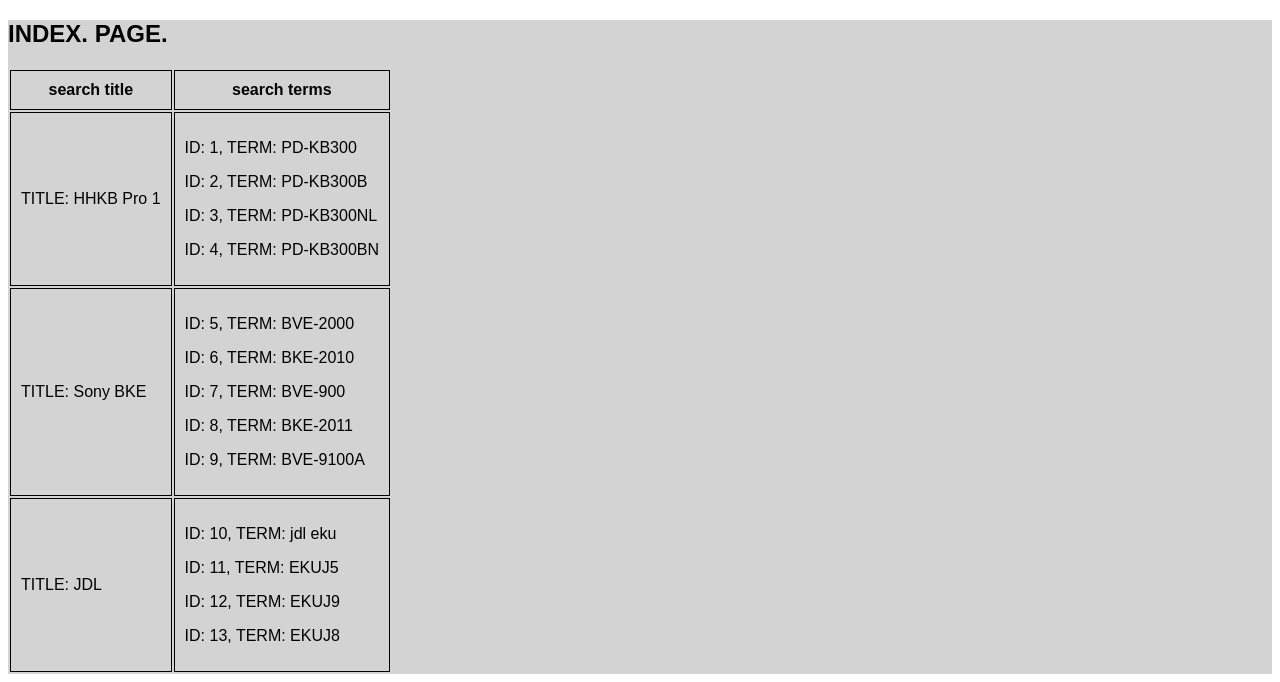
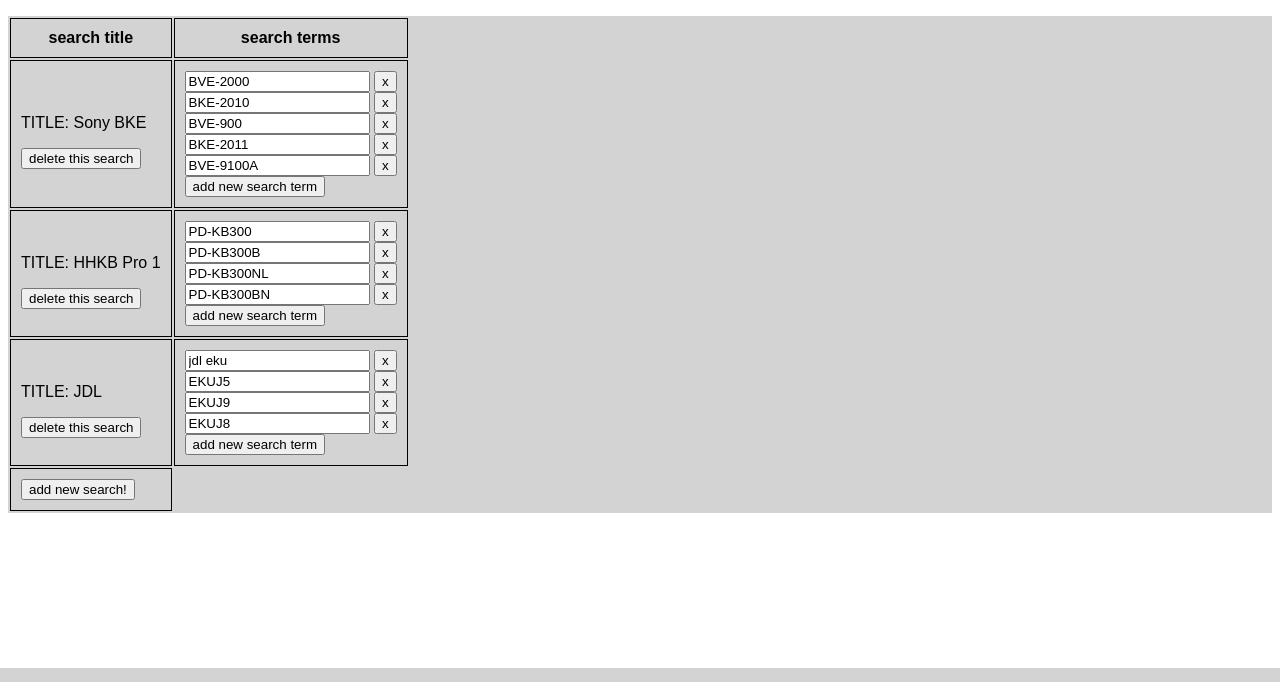
Before and after one commit to sprinkuls/highball, a Flask app: page /searches in a window 1280 px wide. Shown: the part 132-814 px from the top of the page. Run offline with Flask 3, Linux system fonts and the light colour scheme; data comes from the database, SQL or seed files in the repository; some libraries are stand-ins or nearby versions.

Commit message:
implement create/delete functionality for searches and search terms

```diff
--- a/app.py
+++ b/app.py
@@ -3,7 +3,7 @@ import sys
 import threading
 
 import flask
-from flask import Flask, send_file, render_template
+from flask import Flask, send_file, render_template, abort
 
 import background
 from search_model import Search, SearchTerm
@@ -26,7 +26,7 @@ def favicon():
 
 @app.errorhandler(404)
 def page_not_found(error):
-    return render_template("page_not_found.html")
+    return render_template("page_not_found.html"), 404
 
 
 # ====================
@@ -38,29 +38,64 @@ def index():
     return flask.redirect("/searches")
 
 
+# ====================
+
 @app.route("/searches")
 def searches():
     return render_template("index.html", searches=Search.get_all_searches())
 
 
+# ====================
+
 @app.route("/searches", methods=["POST"])
 def add_search():
+    new_id = Search.create_search("", [])
+    if new_id is None:
+        abort(500)
+    else:
+        return render_template("table_row.html", search=Search(new_id, "", []))
+
+
+@app.route("/searches/<search_id>", methods=["PATCH"])
+def rename_search(search_id=0):
     pass
 
 
 @app.route("/searches/<search_id>", methods=["DELETE"])
 def remove_search(search_id=0):
-    pass
+    ret = Search.delete_search(search_id)
+    if ret is None:
+        abort(404)
+    else:
+        return "", 200
 
+
+# ====================
 
 @app.route("/searches/<search_id>/terms", methods=["POST"])
 def add_term_to_search(search_id=0):
+    # need to return html for the new element that has the ID of the
+    new_id = Search.create_search_term(search_id, "")
+    if new_id is None:
+        abort(500)
+    else:
+        return render_template("term.html", st=SearchTerm(new_id, ""), search_id=search_id)
+
+
+# ====================
+
+@app.route("/searches/<search_id>/terms/<term_id>", methods=["PATCH"])
+def rename_search_term(search_id=0, term_id=0):
     pass
 
 
 @app.route("/searches/<search_id>/terms/<term_id>", methods=["DELETE"])
 def remove_term_from_search(search_id=0, term_id=0):
-    pass
+    ret = Search.delete_search_term(search_id, term_id)
+    if ret is None:
+        abort(404)
+    else:
+        return "", 200
 
 
 # ====================
@@ -81,8 +116,8 @@ def exchange_rate():
 
 
 def add_mock_data():
+    Search.create_search("Sony BKE", ["BVE-2000", "BKE-2010", "BVE-900", "BKE-2011", "BVE-9100A"])
     Search.create_search("HHKB Pro 1", ["PD-KB300", "PD-KB300B", "PD-KB300NL", "PD-KB300BN"])
-    Search.create_search("Sony BKE", ["BVE-2000", "BKE-2010", "BVE-900", "BKE-2011", "BVE-9100A"])
     Search.create_search("JDL", ["jdl eku", "EKUJ5", "EKUJ9", "EKUJ8"])
 
 
--- a/search_model.py
+++ b/search_model.py
@@ -35,18 +35,36 @@ class Search:
                              "term      TEXT    NOT NULL)")
                 conn.commit()
 
+    # ========================================
     # CREATE
+    # ========================================
+
     @classmethod
-    def create_search(cls, title: str, terms: list[str]):
+    def create_search(cls, title: str, terms: list[str]) -> int | None:
         with closing(sqlite3.connect(cls.database)) as conn:
             with conn:
-                # print(f'adding: "{title}" with terms: {terms}')
                 cursor = conn.execute("INSERT INTO searches(title) VALUES (?)", (title,))
                 search_id = cursor.lastrowid
+                # guard necessary here because we otherwise might try to insert None
+                if search_id is None:
+                    return None
+
                 for term in terms:
                     conn.execute("INSERT INTO search_terms(search_id, term) VALUES (?, ?)", (search_id, term))
 
+                return search_id
+
+    @classmethod
+    def create_search_term(cls, search_id: int, term: str) -> int | None:
+        with closing(sqlite3.connect(cls.database)) as conn:
+            with conn:
+                cursor = conn.execute("INSERT INTO search_terms(search_id, term) VALUES (?, ?)", (search_id, term))
+                return cursor.lastrowid
+
+    # ========================================
     # READ
+    # ========================================
+
     @classmethod
     def get_all_searches(cls) -> list["Search"]:
         with closing(sqlite3.connect(cls.database)) as conn:
@@ -64,7 +82,6 @@ class Search:
 
                 return list(ret_searches.values())
 
-    # READ
     @classmethod
     def get_search(cls, search_id: int) -> "Search | None":
         with closing(sqlite3.connect(cls.database)) as conn:
@@ -82,7 +99,27 @@ class Search:
 
                     return ret_search
 
+    # ========================================
+    # UPDATE
+    # ========================================
+
+    @classmethod
+    def update_search_title(cls, search_id: int, new_title: str) -> None:
+        with closing(sqlite3.connect(cls.database)) as conn:
+            with conn:
+                conn.execute("UPDATE searches SET title = (?) WHERE id = (?)", (new_title, search_id))
+
+    @classmethod
+    def update_search_term(cls, search_id: int, term_id: int, new_term: str) -> None:
+        with closing(sqlite3.connect(cls.database)) as conn:
+            with conn:
+                conn.execute("UPDATE search_terms SET term = (?) WHERE id = (?) and search_id = (?)",
+                             (new_term, term_id, search_id))
+
+    # ========================================
     # DELETE
+    # ========================================
+
     @classmethod
     def delete_search(cls, search_id: int) -> bool | None:
         with closing(sqlite3.connect(cls.database)) as conn:
@@ -92,3 +129,14 @@ class Search:
                     return True
                 else:
                     return None
+
+    @classmethod
+    def delete_search_term(cls, search_id: int, term_id: int) -> bool | None:
+        with closing(sqlite3.connect(cls.database)) as conn:
+            with conn:
+                cursor = conn.execute("DELETE FROM search_terms WHERE id = (?) and search_id = (?)",
+                                      (term_id, search_id))
+                if cursor.rowcount == 1:
+                    return True
+                else:
+                    return None
--- a/templates/index.html
+++ b/templates/index.html
@@ -1,7 +1,6 @@
 {% extends 'layout.html' %}
 
 {% block my_dope_ass_swag %}
-    <h2>INDEX. PAGE.</h2>
     <table>
         <thead>
         <tr>
@@ -10,17 +9,19 @@
         </tr>
         </thead>
         <tbody>
-        {# and then here, there's a <tr> (table row) entry for each search #}
         {% for search in searches %}
-            <tr>
-                <td>TITLE: {{ search.title }}</td>
-                <td>
-                    {% for st in search.search_terms %}
-                        <p>ID: {{ st.id }}, TERM: {{ st.term }}</p>
-                    {% endfor %}
-                </td>
-            </tr>
+            {% include "table_row.html" %}
         {% endfor %}
+        <tr id="last-row">
+            <td>
+                <button type="button"
+                        hx-post="/searches"
+                        hx-target="#last-row"
+                        hx-swap="beforebegin"
+                >add new search!
+                </button>
+            </td>
+        </tr>
         </tbody>
     </table>
 {% endblock %}
--- /dev/null
+++ b/templates/table_row.html
@@ -0,0 +1,29 @@
+{# you will need: #}
+{# search: Search #}
+<tr>
+    <td>
+        <p>TITLE: {{ search.title }}</p>
+        <button type="button"
+                hx-delete="/searches/{{ search.id }}"
+                hx-target="closest tr"
+                hx-swap="outerHTML"
+                hx-confirm="are you sure you want to delete the search: {{ search.title }}?"
+        >
+            delete this search
+        </button>
+    </td>
+    <td>
+        {% for st in search.search_terms %}
+            {# kinda hack but necessary for the (lack of) information we have in the Flask "create" route #}
+            {% set search_id = search.id %}
+            {% include "term.html" %}
+        {% endfor %}
+
+        <button type="button"
+                hx-post="/searches/{{ search.id }}/terms"
+                hx-target="this"
+                hx-swap="beforebegin"
+        > add new search term
+        </button>
+    </td>
+</tr>
--- /dev/null
+++ b/templates/term.html
@@ -0,0 +1,13 @@
+{# you will need:  #}
+{# st: SearchTerm #}
+{# search_id: int #}
+<div class="search-term">
+    <input type="text" value="{{ st.term }}">
+
+    <button type="button"
+            hx-delete="/searches/{{ search_id }}/terms/{{ st.id }}"
+            hx-target="closest .search-term"
+            hx-swap="outerHTML"
+    >x
+    </button>
+</div>
```
